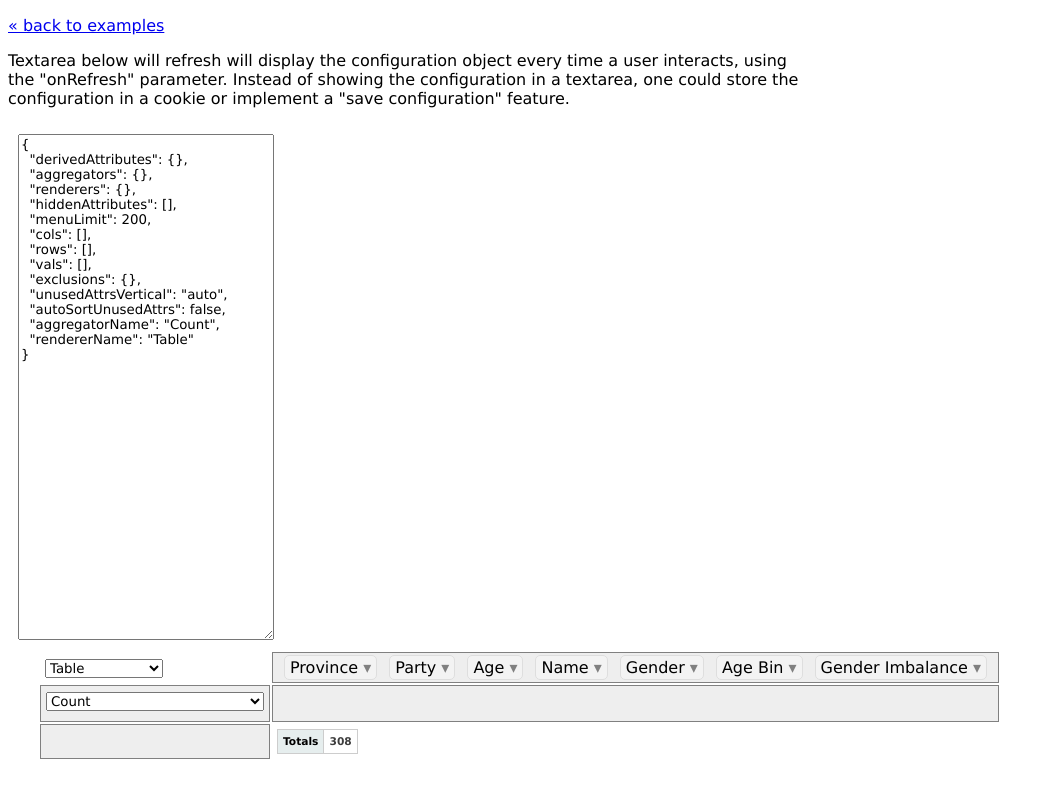
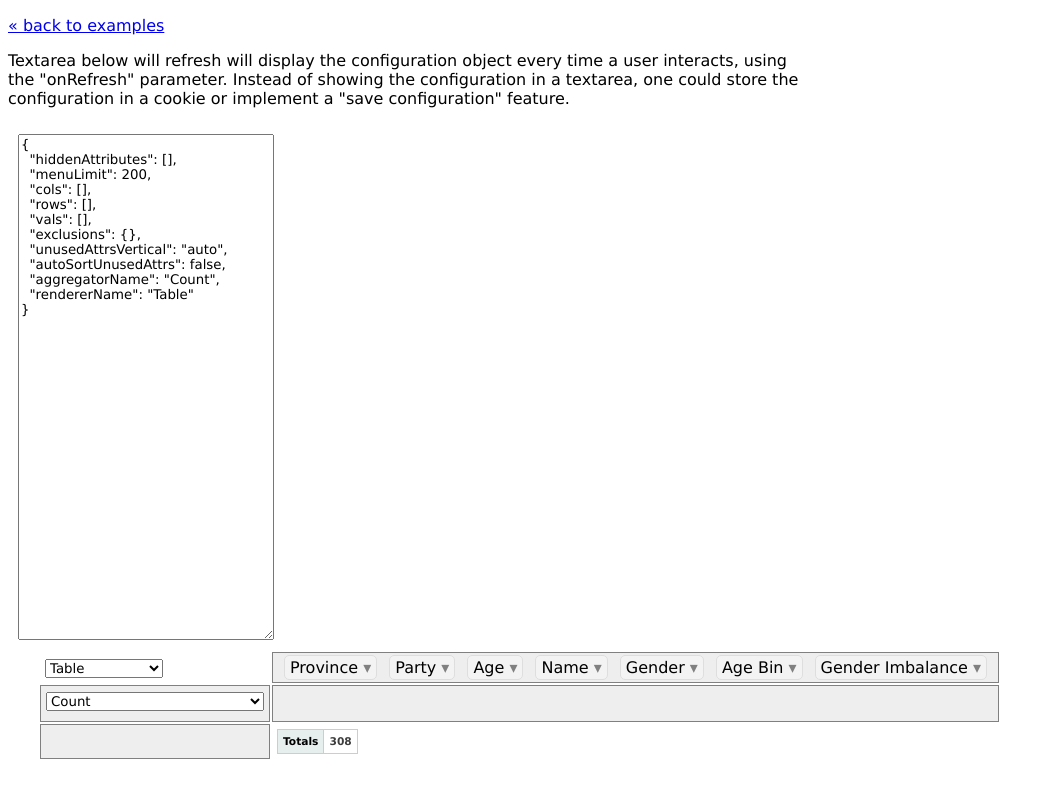
Before and after one commit to nicolaskruchten/pivottable, a website: page examples/onrefresh.html in a window 1280 px wide. Shown: the whole page, without its empty margins (0-1054 px from the left). Drawn offline with Linux system fonts and the light colour scheme.

Commit message:
fixing misleading example

```diff
--- a/examples/onrefresh.html
+++ b/examples/onrefresh.html
@@ -24,10 +24,15 @@
                             }
                         },
                         onRefresh: function(config) {
+                            var config_copy = JSON.parse(JSON.stringify(config));
+                            //delete some values which are functions
+                            delete config_copy["aggregators"];
+                            delete config_copy["renderers"];
+                            delete config_copy["derivedAttributes"];
                             //delete some bulky default values
-                            delete config["rendererOptions"];
-                            delete config["localeStrings"];
-                            $("#config_json").text(JSON.stringify(config, undefined, 2));
+                            delete config_copy["rendererOptions"];
+                            delete config_copy["localeStrings"];
+                            $("#config_json").text(JSON.stringify(config_copy, undefined, 2));
                         }
                     });
                 });
```
